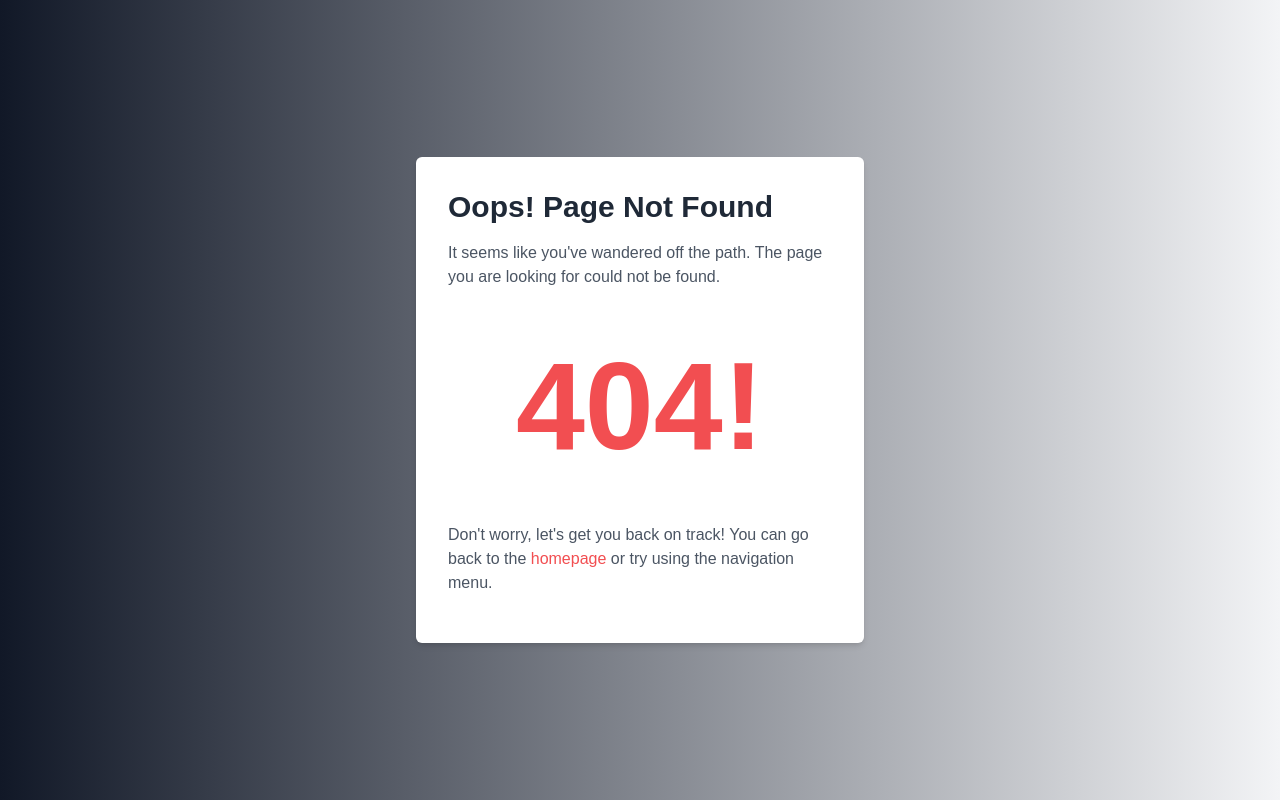
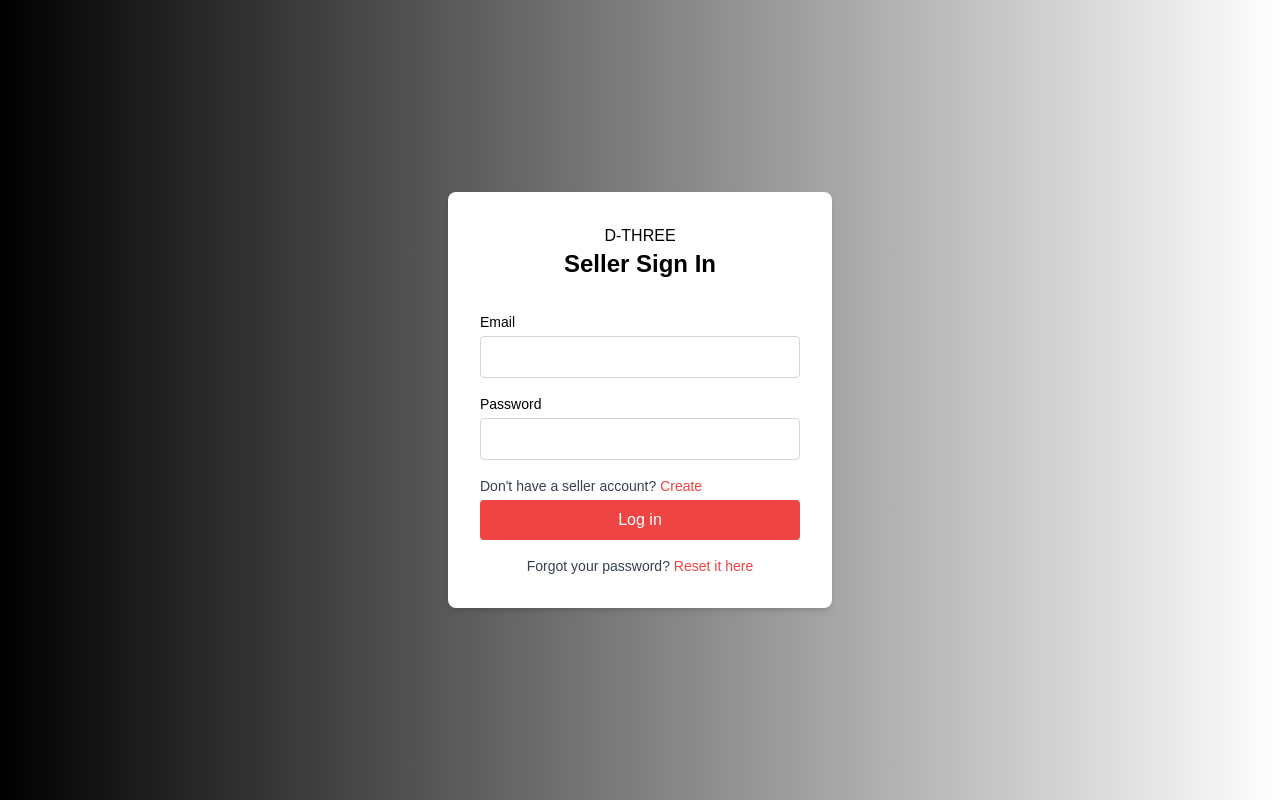
Before and after one commit to Roadpeak/d3-ts, a React (Create React App) app: page /accounts/seller/sign-in in a window 1280 px wide. Built offline with nearby package versions, Linux system fonts and the light colour scheme.

Commit message:
seller sign in

```diff
--- a/src/AppRoutes.tsx
+++ b/src/AppRoutes.tsx
@@ -27,6 +27,7 @@ import SearchResults from './pages/SearchResults';
 import CareersPage from './pages/company/Careers';
 import Vision from './pages/company/Vision';
 import SellerSignUp from './pages/auth/SellerSignUp';
+import SellerSignIn from './pages/SellerSignIn';
 
 const AppRoutes: React.FC = () => {
   const fakeUserData = {
@@ -63,6 +64,7 @@ const AppRoutes: React.FC = () => {
       <Route path='/accounts/reset=password' element={<ResetPasswordPage />} />
 
       <Route path='/accounts/seller/sign-up' element={<SellerSignUp />} />
+      <Route path='/accounts/seller/sign-in' element={<SellerSignIn />} />
       <Route path='/seller/home' element={<Dashboard />} />
       <Route path='/seller/stores' element={<SellerStores />} />
       <Route path='/seller/appointments' element={<Appointments />} />
--- a/src/components/Navbar.tsx
+++ b/src/components/Navbar.tsx
@@ -31,7 +31,7 @@ const Navbar: React.FC = () => {
           <p className="text-[15px] text-gray-600">+254 113 794219</p>
         </div>
         <div className="flex items-center gap-3">
-          <Link to={``} className='text-gray-600 text-[16px] hover:text-primary'>Seller Login</Link>
+          <Link to={`/accounts/seller/sign-in`} className='text-gray-600 text-[16px] hover:text-primary'>Seller Login</Link>
           <p className="">|</p>
           <Link to={`/accounts/seller/sign-up`} className='text-gray-600 text-[16px] hover:text-primary'>Seller Signup</Link>
         </div>
--- /dev/null
+++ b/src/pages/SellerSignIn.tsx
@@ -0,0 +1,80 @@
+import axios from 'axios';
+import React, { useState } from 'react';
+import { Link, useNavigate } from 'react-router-dom';
+import { ClipLoader } from 'react-spinners'
+
+const SellerSignIn: React.FC = () => {
+    const [email, setEmail] = useState('');
+    const [password, setPassword] = useState('');
+    const [loading, setLoading] = useState(false);
+    const [error, setError] = useState('');
+    const navigate = useNavigate();
+
+    const handleSubmit = async (event: React.FormEvent<HTMLFormElement>) => {
+        event.preventDefault();
+        setLoading(true);
+        try {
+            const response = await axios.post('https://d3-api.onrender.com/api/v1/users/login', { email, password });
+            const { token, role } = response.data;
+
+            if (role !== 'seller') {
+                setError('You are not allowed to access this page.');
+                setLoading(false);
+                return;
+            }
+
+            localStorage.setItem('token', token);
+            setError('');
+            navigate('/');
+            window.location.reload();
+        } catch (error) {
+            console.error('Error logging in:', error);
+            setLoading(false);
+            setError('An error occurred');
+        }
+    };
+    return (
+        <div className="bg-gradient-to-r from-black to-white min-h-screen flex justify-center items-center">
+            <div className="bg-white p-8 rounded-lg shadow-md w-96">
+                <div className="text-center mb-8">
+                    <Link to='/' className="">D-THREE</Link>
+                    <h1 className="text-2xl font-semibold text-black">Seller Sign In</h1>
+                </div>
+                <form onSubmit={handleSubmit}>
+                    {error && <p className="text-sm text-red-500 mb-4">{error}</p>}
+                    <div className="mb-4">
+                        <label htmlFor="email" className="block text-sm font-medium text-black">Email</label>
+                        <input
+                            type="email"
+                            id="email"
+                            name="email"
+                            value={email}
+                            onChange={(e) => setEmail(e.target.value)}
+                            className="mt-1 p-2 block w-full rounded border border-gray-300 focus:border-primary outline-none"
+                            required
+                        />
+                    </div>
+                    <div className="">
+                        <label htmlFor="password" className="block text-sm font-medium text-black">Password</label>
+                        <input
+                            type="password"
+                            id="password"
+                            name="password"
+                            value={password}
+                            onChange={(e) => setPassword(e.target.value)}
+                            className="mt-1 p-2 block w-full rounded border border-gray-300 focus:border-primary outline-none"
+                            required
+                        />
+                    </div>
+                    <p className="text-sm text-gray-700 text-start mt-4 mb-1">Don't have a seller account? <Link to='/accounts/sign-up' className="text-red-500">Create</Link></p>
+                    <div className="mb-4">
+                        <button type="submit" className="w-full bg-red-500 text-white p-2 rounded hover:bg-red-600">{loading ? <ClipLoader color="#fff" /> : 'Log in'}</button>
+                    </div>
+                </form>
+                <p className="text-sm text-gray-700 text-center">Forgot your password? <Link to='/accounts/forgot-password' className="text-red-500">Reset it here</Link></p>
+            </div>
+        </div>
+    )
+}
+
+export default SellerSignIn
--- a/src/pages/auth/Login.tsx
+++ b/src/pages/auth/Login.tsx
@@ -45,7 +45,7 @@ const LoginPage: React.FC = () => {
               name="email"
               value={email}
               onChange={(e) => setEmail(e.target.value)}
-              className="mt-1 p-2 block w-full rounded border border-gray-300 outline-none"
+              className="mt-1 p-2 block w-full rounded border border-gray-300 focus:border-primary outline-none"
               required
             />
           </div>
@@ -57,7 +57,7 @@ const LoginPage: React.FC = () => {
               name="password"
               value={password}
               onChange={(e) => setPassword(e.target.value)}
-              className="mt-1 p-2 block w-full rounded border border-gray-300 outline-none"
+              className="mt-1 p-2 block w-full rounded border border-gray-300 focus:border-primary outline-none"
               required
             />
           </div>
```
